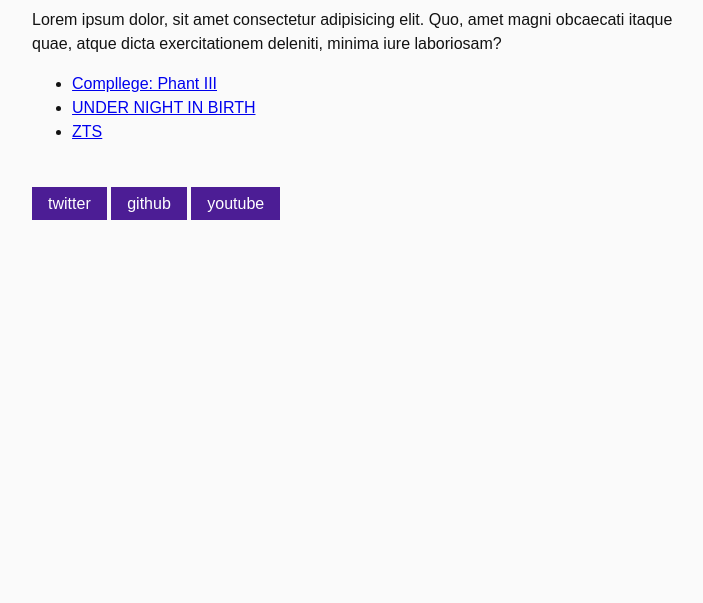
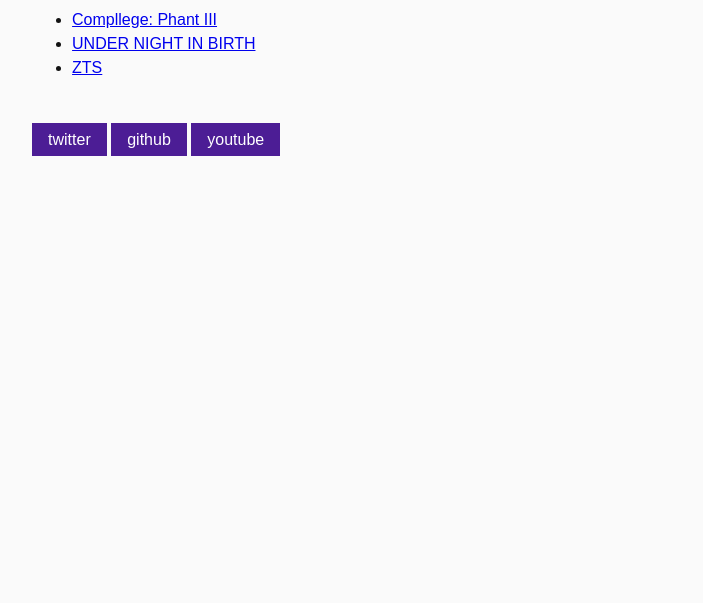
Before and after one commit to threenineseventwo/ikquo-astro, an Astro site: page /blog in a window 1280 px wide. Shown: the part 197-800 px from the top of the page, without its empty margins (268-971 px from the left). Built offline with nearby package versions, Linux system fonts and the light colour scheme; Astro itself is replaced by a stand-in of ours.

Commit message:
Remove paragraph from blog page

```diff
--- a/src/pages/blog.astro
+++ b/src/pages/blog.astro
@@ -6,11 +6,6 @@
 ---
 
 <BaseLayout pageTitle={pageTitle}>
-  <p>
-    Lorem ipsum dolor, sit amet consectetur adipisicing elit. Quo, amet magni
-    obcaecati itaque quae, atque dicta exercitationem deleniti, minima iure
-    laboriosam?
-  </p>
   <ul>
     {
       allPosts.map((post) => (
```
